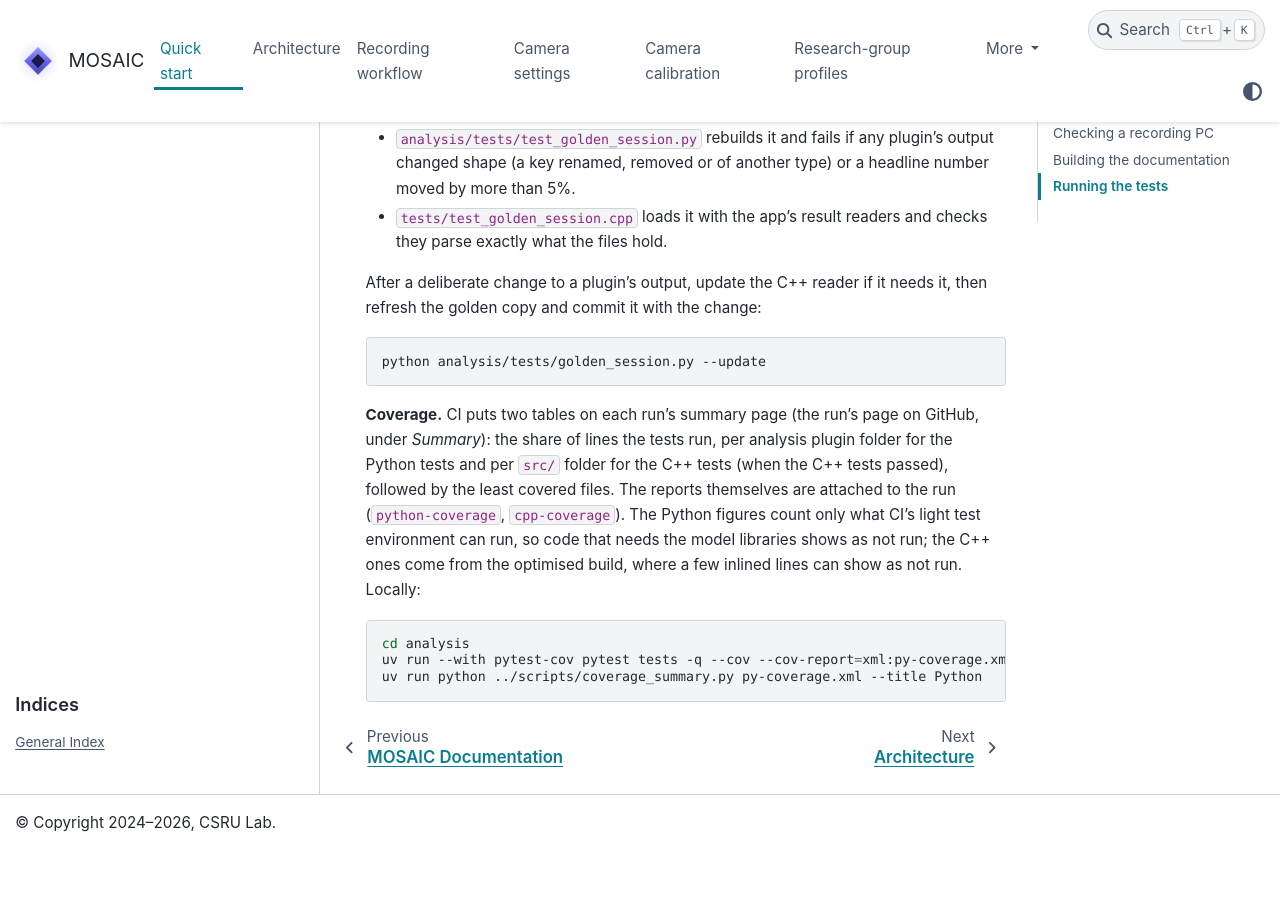
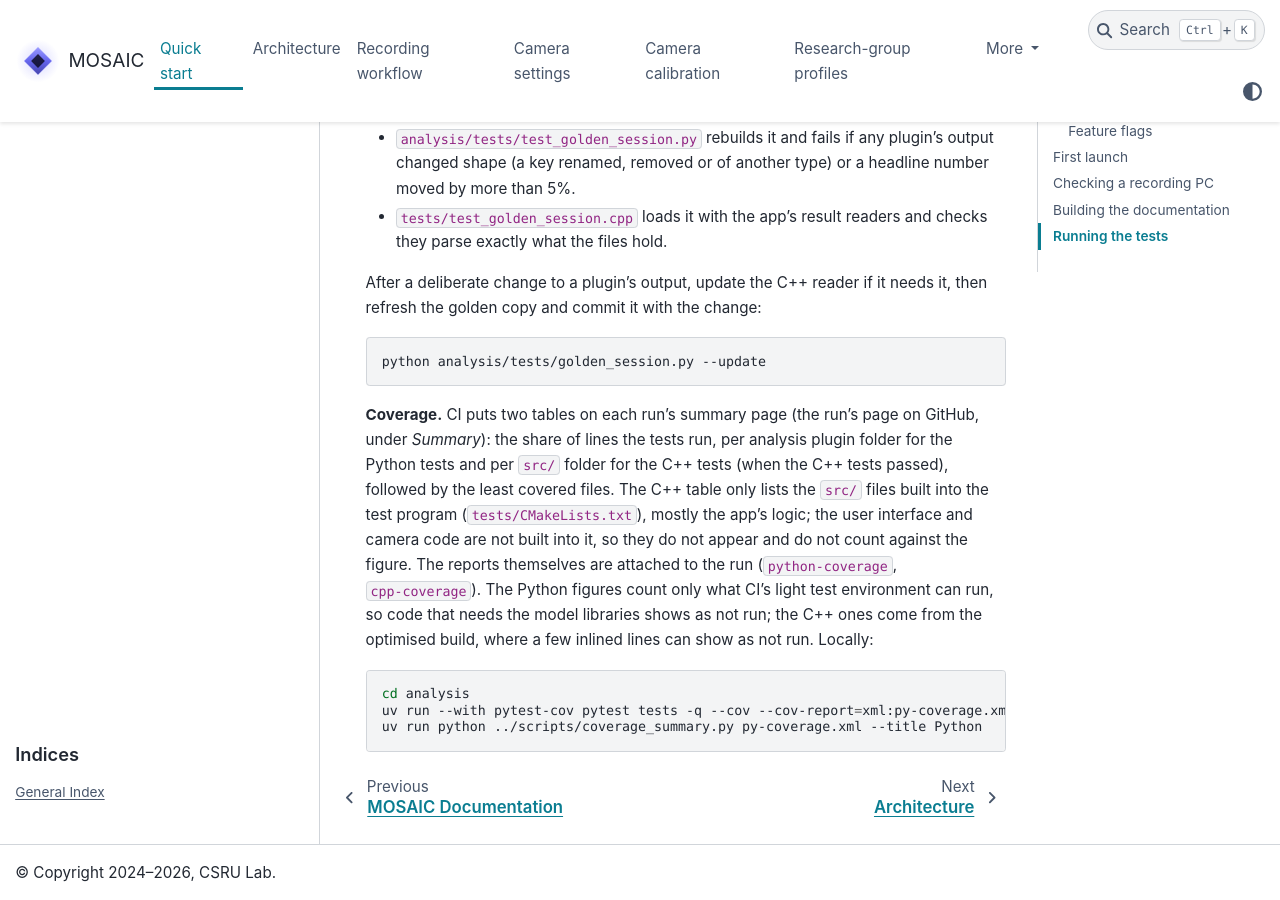
Before and after one commit to fcbg-platforms/mosaic, a Sphinx documentation site: the page built from docs/quickstart.rst, in a window 1280 px wide and 900 px high, scrolled down 3477 px. Built offline with Sphinx 7.4.7 and the PyData theme 0.15.4, drawn with Linux system fonts in a browser that asks for light colours; pages that are not in the unit, such as notebooks, are missing from menus; before the commit the page ends 4327 px from its top, so only the background shows below that.

Commit message:
Coverage: say the C++ table covers only the src/ files built into the test program

```diff
--- a/docs/quickstart.rst
+++ b/docs/quickstart.rst
@@ -212,7 +212,11 @@
 **Coverage.** CI puts two tables on each run's summary page (the run's
 page on GitHub, under *Summary*): the share of lines the tests run, per
 analysis plugin folder for the Python tests and per ``src/`` folder for the
-C++ tests (when the C++ tests passed), followed by the least covered files. The reports themselves are
+C++ tests (when the C++ tests passed), followed by the least covered files.
+The C++ table only lists the ``src/`` files built into the test program
+(``tests/CMakeLists.txt``), mostly the app's logic; the user interface and
+camera code are not built into it, so they do not appear and do not count
+against the figure. The reports themselves are
 attached to the run (``python-coverage``, ``cpp-coverage``). The Python
 figures count only what CI's light test environment can run, so code that
 needs the model libraries shows as not run; the C++ ones come from the
```
Also changed, not shown: 1 other file.
